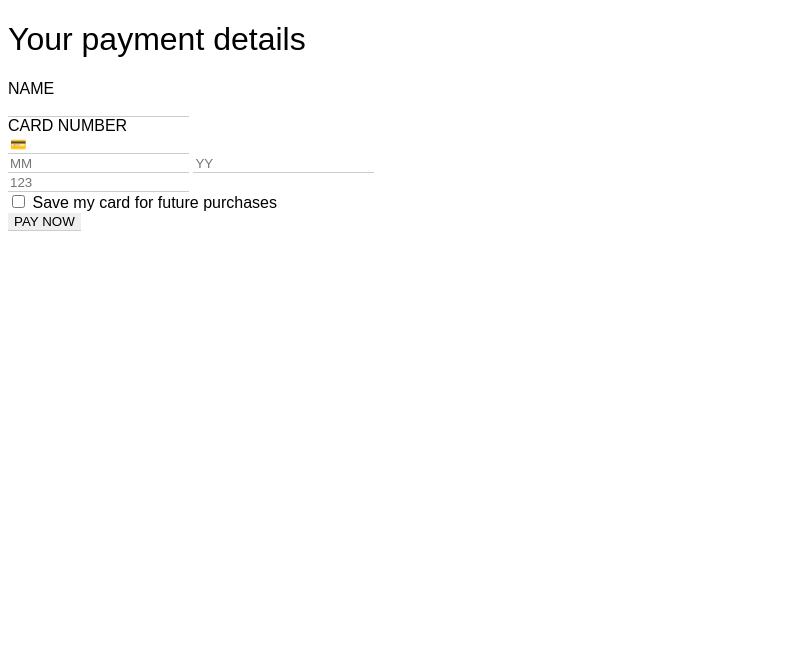
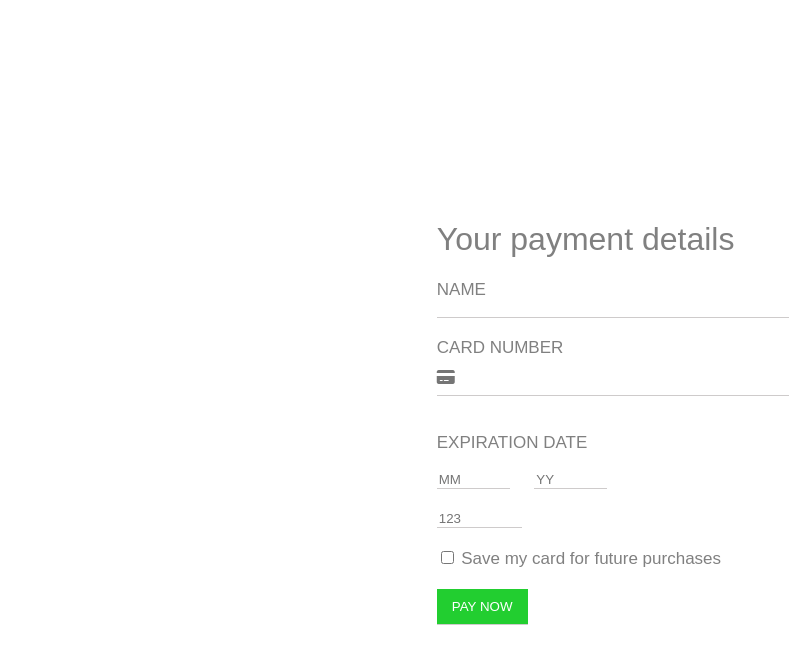
Before and after one commit to adamdervisevic/Citati-projekat, a PHP site: page / in a window 1280 px wide. Shown: the top 664 px of the page, without its empty margins (0-789 px from the left). Run offline with PHP 8.4, Linux system fonts and the light colour scheme.

Commit message:
forma zadatak

```diff
--- a/Vezbe/06_vezba_forma/index.html
+++ b/Vezbe/06_vezba_forma/index.html
@@ -22,11 +22,12 @@
         <div class="card">
             <label for="card">CARD NUMBER</label><br>
             <div class="form-group">
-                <input type="number" name="card" id="card" placeholder="💳">
+                <i class="fa-solid fa-credit-card" style="color: #757575;"></i><input type="number" name="card" id="card" >
             </div>
 
         </div>
         <div class="date">
+            <p>EXPIRATION DATE</p>
             <input type="number" name="month" id="month" placeholder="MM" maxlength="2">
             <input type="number" name="year" id="year" placeholder="YY" maxlength="2">
         </div>
--- a/Vezbe/06_vezba_forma/style.css
+++ b/Vezbe/06_vezba_forma/style.css
@@ -1,11 +1,65 @@
 body {
     font-family: Arial, Helvetica, sans-serif;
+    color: gray;
+    display: flex;
+    align-items: center;
+    justify-content: center;
+    margin-top: 200px;
 }
 
 input {
     border: none;
     border-bottom: 1px solid rgb(206, 203, 203);
 }
+input:focus {
+    outline: none;
+    border-bottom: 1px solid rgb(206, 203, 203);
+}
 h1 {
     font-weight: 500;
 }
+label, p {
+    font-size: 17px;
+}
+.name {
+    padding-bottom: 20px;
+}
+.name input {
+    width: 100%;
+    padding: 0;
+}
+.card {
+    padding-bottom: 20px;
+}
+.card input {
+    width: 100%;
+    padding-bottom: 20px;
+}
+.form-group {
+    position: relative;
+}
+.form-group i {
+    position: absolute;
+    top: 50%;
+    left: 0px;
+    transform: translateY(-50%);
+}
+.date {
+    padding-bottom: 20px;
+}
+.date input{
+    width: 17%;
+    margin-right: 20px;
+}
+.cvc {
+    padding-bottom: 20px;
+}
+.cvc input {
+    width: 20%;
+}
+input[type=submit] {
+    margin-top: 20px;
+    padding: 10px 15px;
+    color: white;
+    background-color: rgb(34, 206, 48);
+}
```
